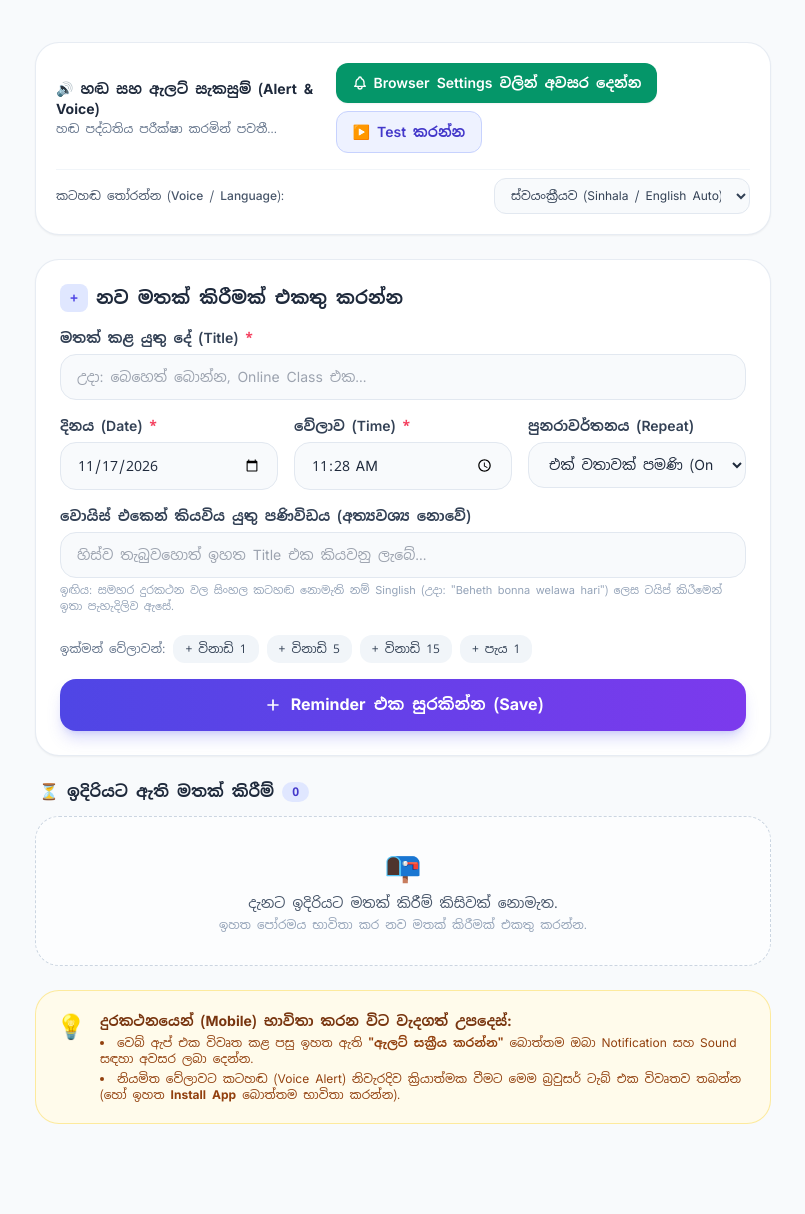
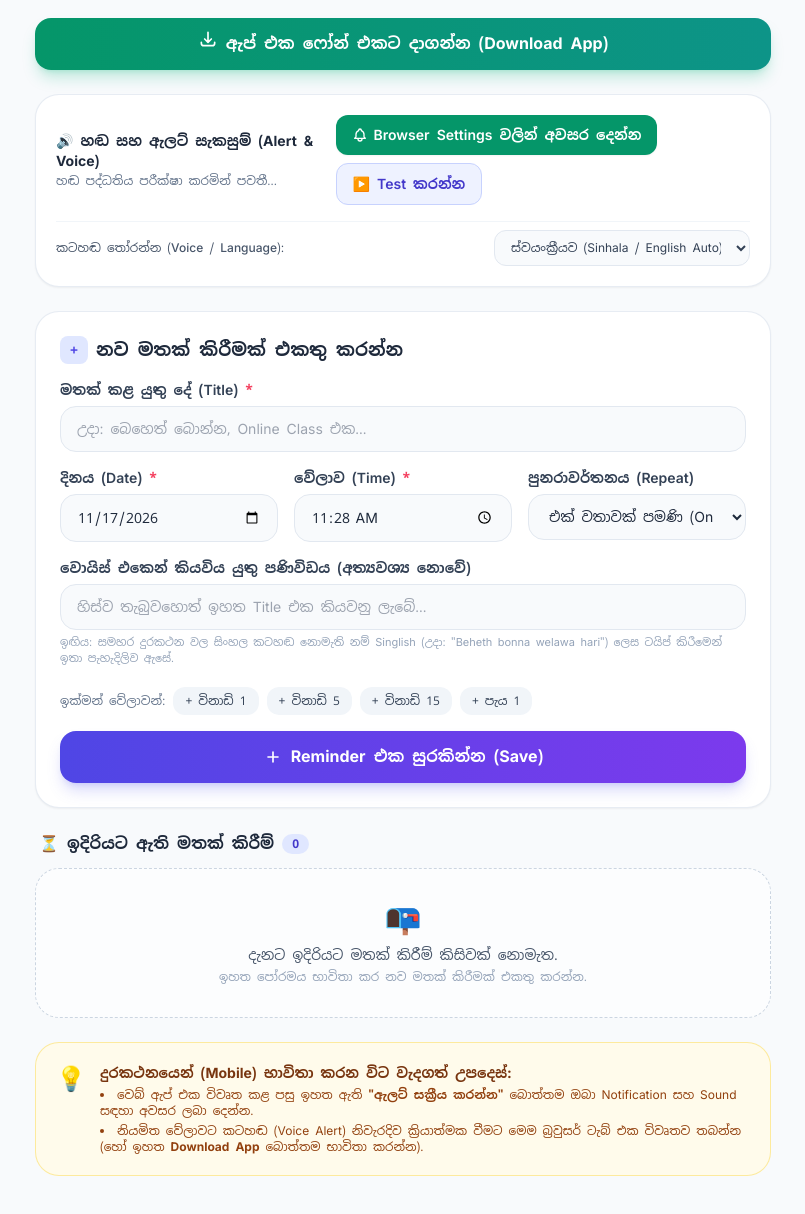
Before and after one commit to lochanaabiman/My-remind, a plain HTML site: page gemini-code-1794907198337.html in a window 1280 px wide. Shown: the part 74-1288 px from the top of the page, without its empty margins (237-1042 px from the left). Drawn offline with nearby package versions, Linux system fonts and the light colour scheme.

Commit message:
Update gemini-code-1794907198337.html

```diff
--- a/gemini-code-1794907198337.html
+++ b/gemini-code-1794907198337.html
@@ -7,6 +7,7 @@
     <!-- PWA Manifest Link -->
     <link rel="manifest" href="manifest.json">
     <meta name="theme-color" content="#4f46e5">
+    <link rel="apple-touch-icon" href="https://cdn-icons-png.flaticon.com/512/3236/3236940.png">
     <!-- Tailwind CSS -->
     <script src="https://cdn.tailwindcss.com"></script>
     <!-- Google Fonts: Noto Sans Sinhala & Inter -->
@@ -105,10 +106,10 @@
 
     <main class="max-w-3xl mx-auto px-4 pt-5 space-y-6">
 
-        <!-- Install App Button (Hidden by default until PWA prompt is ready) -->
-        <button id="install-btn" class="hidden w-full py-3.5 px-4 rounded-2xl bg-gradient-to-r from-emerald-600 to-teal-600 hover:from-emerald-700 hover:to-teal-700 active:scale-[0.99] text-white font-bold text-sm sm:text-base shadow-lg shadow-emerald-500/25 transition flex items-center justify-center gap-2">
-            <svg class="w-5 h-5" fill="none" stroke="currentColor" viewBox="0 0 24 24"><path stroke-linecap="round" stroke-linejoin="round" stroke-width="2" d="M4 16v1a3 3 0 003 3h10a3 3 0 003-3v-1m-4-4l-4 4m0 0l-4-4m4 4V4"/></svg>
-            <span id="install-btn-text">ඇප් එක ෆෝන් එකට දාගන්න (Install App)</span>
+        <!-- ALWAYS VISIBLE Install / Download App Button -->
+        <button id="install-btn" onclick="handleInstallClick()" class="w-full py-3.5 px-4 rounded-2xl bg-gradient-to-r from-emerald-600 to-teal-600 hover:from-emerald-700 hover:to-teal-700 active:scale-[0.99] text-white font-bold text-sm sm:text-base shadow-lg shadow-emerald-500/25 transition flex items-center justify-center gap-2">
+            <svg class="w-5 h-5 animate-bounce" fill="none" stroke="currentColor" viewBox="0 0 24 24"><path stroke-linecap="round" stroke-linejoin="round" stroke-width="2" d="M4 16v1a3 3 0 003 3h10a3 3 0 003-3v-1m-4-4l-4 4m0 0l-4-4m4 4V4"/></svg>
+            <span id="install-btn-text">ඇප් එක ෆෝන් එකට දාගන්න (Download App)</span>
         </button>
 
         <!-- Toast / Status Notification Banner -->
@@ -262,12 +263,30 @@
                 <p data-i18n="mobileTipTitle" class="font-bold">දුරකථනයෙන් (Mobile) භාවිතා කරන විට වැදගත් උපදෙස්:</p>
                 <ul class="list-disc list-inside space-y-1 text-xs text-amber-800 dark:text-amber-300/80">
                     <li data-i18n="mobileTip1">වෙබ් ඇප් එක විවෘත කළ පසු ඉහත ඇති <strong>"ඇලට් සක්‍රීය කරන්න"</strong> බොත්තම ඔබා Notification සහ Sound සඳහා අවසර ලබා දෙන්න.</li>
-                    <li data-i18n="mobileTip2">නියමිත වේලාවට කටහඬ (Voice Alert) නිවැරදිව ක්‍රියාත්මක වීමට මෙම බ්‍රවුසර් ටැබ් එක විවෘතව තබන්න (හෝ ඉහත <strong>Install App</strong> බොත්තම භාවිතා කරන්න).</li>
+                    <li data-i18n="mobileTip2">නියමිත වේලාවට කටහඬ (Voice Alert) නිවැරදිව ක්‍රියාත්මක වීමට මෙම බ්‍රවුසර් ටැබ් එක විවෘතව තබන්න (හෝ ඉහත <strong>Download App</strong> බොත්තම භාවිතා කරන්න).</li>
                 </ul>
             </div>
         </section>
 
     </main>
+
+    <!-- Install Guide Fallback Modal (If browser doesn't trigger native prompt) -->
+    <div id="install-guide-modal" class="hidden fixed inset-0 z-50 bg-slate-950/80 backdrop-blur-sm flex items-center justify-center p-4">
+        <div class="bg-white dark:bg-slate-900 border border-slate-200 dark:border-slate-800 rounded-3xl max-w-sm w-full p-6 space-y-4 shadow-2xl">
+            <div class="flex items-center justify-between">
+                <h3 data-i18n="installGuideTitle" class="text-lg font-bold text-slate-900 dark:text-white">📲 ඇප් එක දාගන්නා ආකාරය</h3>
+                <button onclick="document.getElementById('install-guide-modal').classList.add('hidden')" class="p-1.5 rounded-lg bg-slate-100 dark:bg-slate-800 text-slate-500">✕</button>
+            </div>
+            <div class="space-y-3 text-xs sm:text-sm text-slate-600 dark:text-slate-300 leading-relaxed">
+                <p data-i18n="installStep1">1. බ්‍රවුසරයේ උඩ දකුණු කෙළවරේ ඇති <strong>තිත් 3 (⋮)</strong> ඔබන්න.</p>
+                <p data-i18n="installStep2">2. එහි ඇති <strong>"Share..."</strong> (බෙදාගන්න) ඔබන්න.</p>
+                <p data-i18n="installStep3">3. පහළට එන ලැයිස්තුවෙන් <strong>"Add to Home screen"</strong> හෝ <strong>"Install app"</strong> තෝරා <strong>Add</strong> දෙන්න.</p>
+            </div>
+            <button onclick="document.getElementById('install-guide-modal').classList.add('hidden')" data-i18n="gotItBtn" class="w-full py-3 rounded-2xl bg-indigo-600 hover:bg-indigo-700 text-white font-bold text-sm transition">
+                තේරුණා (Got it)
+            </button>
+        </div>
+    </div>
 
     <!-- Full-Screen Active Alarm Modal -->
     <div id="alarm-modal" class="hidden fixed inset-0 z-50 bg-slate-950/85 backdrop-blur-md flex items-center justify-center p-4">
@@ -306,21 +325,39 @@
 
     <script>
         // ==========================================
-        // PWA INSTALL PROMPT HANDLER
+        // REGISTER SERVICE WORKER & PWA INSTALL HANDLER
         // ==========================================
+        if ('serviceWorker' in navigator) {
+            window.addEventListener('load', () => {
+                navigator.serviceWorker.register('sw.js').catch(err => console.log('SW registration failed:', err));
+            });
+        }
+
         let deferredPrompt;
         window.addEventListener('beforeinstallprompt', (e) => {
             e.preventDefault();
             deferredPrompt = e;
-            const installBtn = document.getElementById('install-btn');
-            if (installBtn) {
-                installBtn.classList.remove('hidden');
-                installBtn.onclick = async () => {
-                    installBtn.classList.add('hidden');
-                    deferredPrompt.prompt();
-                    const { outcome } = await deferredPrompt.userChoice;
-                    deferredPrompt = null;
-                };
+        });
+
+        async function handleInstallClick() {
+            if (deferredPrompt) {
+                deferredPrompt.prompt();
+                const { outcome } = await deferredPrompt.userChoice;
+                if (outcome === 'accepted') {
+                    showToast(t('toastInstalled'));
+                }
+                deferredPrompt = null;
+            } else {
+                // Show easy step-by-step modal if native prompt isn't available yet
+                document.getElementById('install-guide-modal').classList.remove('hidden');
+            }
+        }
+
+        // Hide install button if already running as installed standalone app
+        window.addEventListener('DOMContentLoaded', () => {
+            if (window.matchMedia('(display-mode: standalone)').matches || window.navigator.standalone === true) {
+                const installBtn = document.getElementById('install-btn');
+                if (installBtn) installBtn.classList.add('hidden');
             }
         });
 
@@ -334,7 +371,13 @@
                 appTitle: 'මතක් කරන්නා',
                 appSubtitle: 'Smart Voice Reminder',
                 langBtn: 'English',
-                installBtnText: 'ඇප් එක ෆෝන් එකට දාගන්න (Install App)',
+                installBtnText: 'ඇප් එක ෆෝන් එකට දාගන්න (Download App)',
+                installGuideTitle: '📲 ඇප් එක දාගන්නා ආකාරය',
+                installStep1: '1. බ්‍රවුසරයේ උඩ දකුණු කෙළවරේ ඇති <strong>තිත් 3 (⋮)</strong> ඔබන්න.',
+                installStep2: '2. එහි ඇති <strong>"Share..."</strong> (බෙදාගන්න) ඔබන්න.',
+                installStep3: '3. පහළට එන ලැයිස්තුවෙන් <strong>"Add to Home screen"</strong> හෝ <strong>"Install app"</strong> තෝරා <strong>Add</strong> දෙන්න.',
+                gotItBtn: 'තේරුණා (Got it)',
+                toastInstalled: '🎉 ඇප් එක සාර්ථකව Install වෙමින් පවතී!',
                 voiceSettingsTitle: '🔊 හඬ සහ ඇලට් සැකසුම් (Alert & Voice)',
                 voiceChecking: 'හඬ පද්ධතිය පරීක්ෂා කරමින් පවතී...',
                 voiceUnsupported: '⚠️ ඔබගේ බ්‍රවුසරය Voice (Text-to-Speech) සඳහා සහය නොදක්වයි.',
@@ -372,7 +415,7 @@
                 dailyBadge: '🔁 දිනපතා',
                 mobileTipTitle: 'දුරකථනයෙන් (Mobile) භාවිතා කරන විට වැදගත් උපදෙස්:',
                 mobileTip1: 'වෙබ් ඇප් එක විවෘත කළ පසු ඉහත ඇති <strong>"ඇලට් සක්‍රීය කරන්න"</strong> බොත්තම ඔබා Notification සහ Sound සඳහා අවසර ලබා දෙන්න.',
-                mobileTip2: 'නියමිත වේලාවට කටහඬ (Voice Alert) නිවැරදිව ක්‍රියාත්මක වීමට මෙම බ්‍රවුසර් ටැබ් එක විවෘතව තබන්න (හෝ ඉහත <strong>Install App</strong> බොත්තම භාවිතා කරන්න).',
+                mobileTip2: 'නියමිත වේලාවට කටහඬ (Voice Alert) නිවැරදිව ක්‍රියාත්මක වීමට මෙම බ්‍රවුසර් ටැබ් එක විවෘතව තබන්න (හෝ ඉහත <strong>Download App</strong> බොත්තම භාවිතා කරන්න).',
                 modalBadge: '⏰ මතක් කිරීමේ වේලාව හරි!',
                 snoozeBtn: '💤 විනාඩි 5කින් මතක් කරන්න',
                 dismissBtn: '✅ හරි (Dismiss)',
@@ -400,7 +443,13 @@
                 appTitle: 'Smart Voice Reminder',
                 appSubtitle: 'Audio & Visual Alert System',
                 langBtn: 'සිංහල',
-                installBtnText: 'Install App to Phone',
+                installBtnText: 'Download / Install App to Phone',
+                installGuideTitle: '📲 How to Install the App',
+                installStep1: '1. Tap the <strong>3 dots (⋮)</strong> at the top-right corner of your browser.',
+                installStep2: '2. Tap <strong>"Share..."</strong> from the menu.',
+                installStep3: '3. Select <strong>"Add to Home screen"</strong> or <strong>"Install app"</strong> and tap <strong>Add</strong>.',
+                gotItBtn: 'Got it',
+                toastInstalled: '🎉 Installing App to your device!',
                 voiceSettingsTitle: '🔊 Alert & Voice Settings',
                 voiceChecking: 'Checking voice synthesis engine...',
                 voiceUnsupported: '⚠️ Your browser does not support Voice (Text-to-Speech).',
@@ -438,7 +487,7 @@
                 dailyBadge: '🔁 Daily',
                 mobileTipTitle: 'Important Tips for Mobile Users:',
                 mobileTip1: 'Tap <strong>"Enable Alerts"</strong> above after opening the app to grant Notification and Sound permissions.',
-                mobileTip2: 'Keep this browser tab open for reliable voice alerts at the scheduled time (or use the <strong>Install App</strong> button above).',
+                mobileTip2: 'Keep this browser tab open for reliable voice alerts at the scheduled time (or use the <strong>Download App</strong> button above).',
                 modalBadge: '⏰ Reminder Time Reached!',
                 snoozeBtn: '💤 Snooze 5 Mins',
                 dismissBtn: '✅ Dismiss',
@@ -482,9 +531,10 @@
             document.getElementById('lang-btn-text').textContent = t('langBtn');
             document.getElementById('install-btn-text').textContent = t('installBtnText');
 
+            const htmlKeys = ['mobileTip1', 'mobileTip2', 'installStep1', 'installStep2', 'installStep3'];
             document.querySelectorAll('[data-i18n]').forEach(el => {
                 const key = el.getAttribute('data-i18n');
-                if (key === 'mobileTip1' || key === 'mobileTip2') {
+                if (htmlKeys.includes(key)) {
                     el.innerHTML = t(key);
                 } else {
                     el.textContent = t(key);
```
